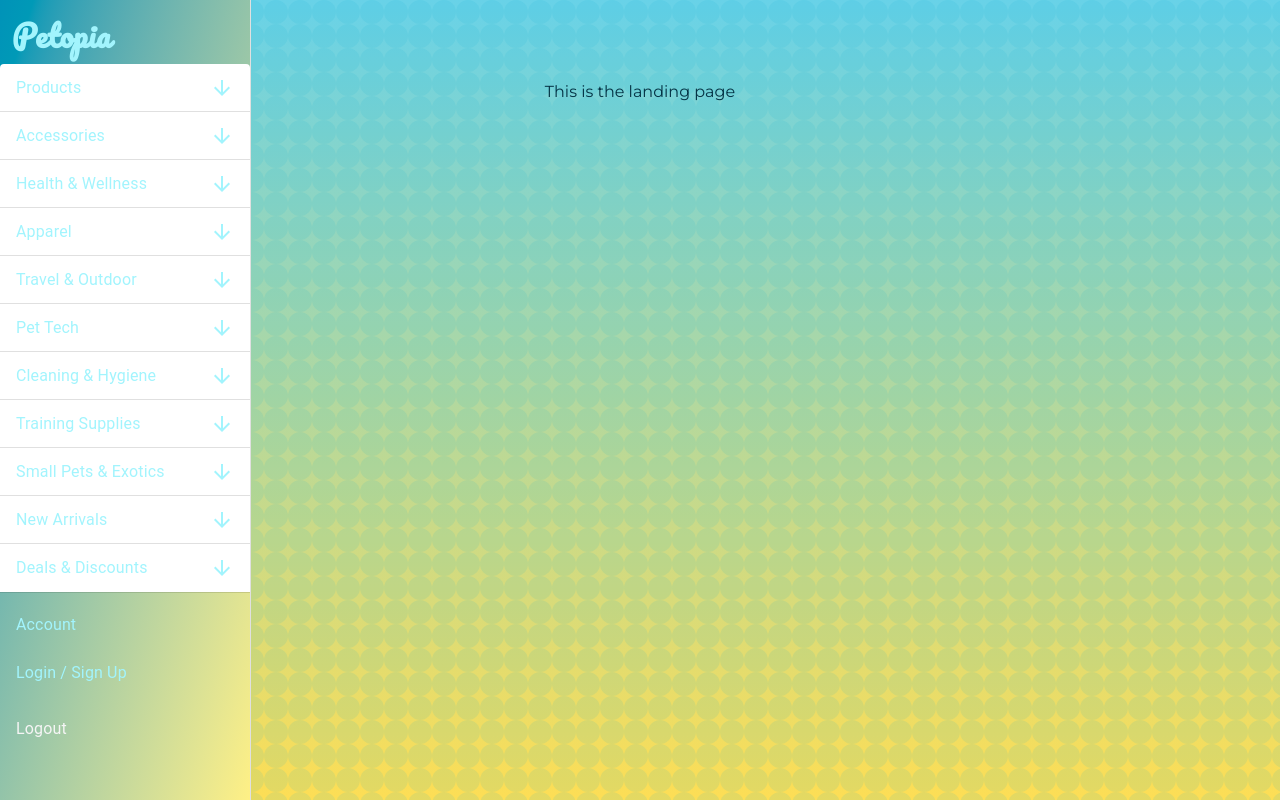
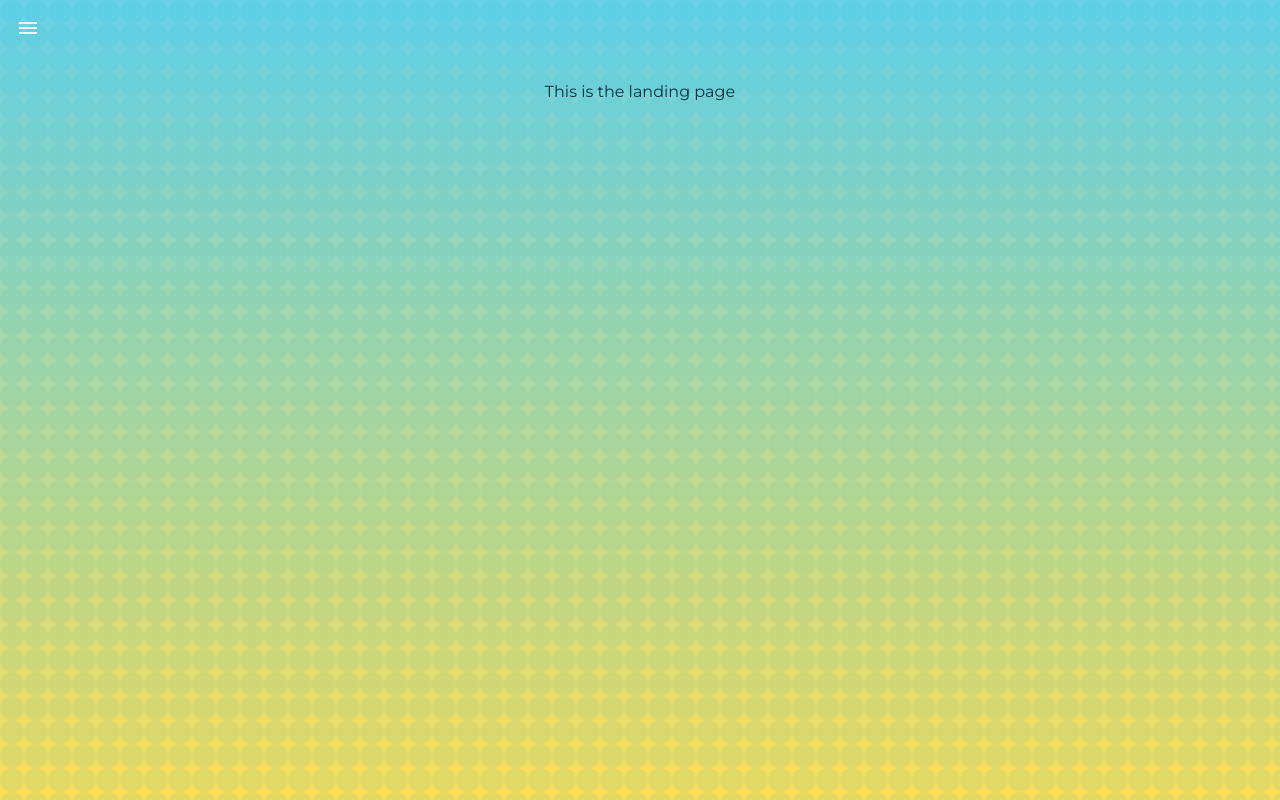
Before and after one commit to Grantmart9/choowy, a Next.js app: page / in a window 1280 px wide. Built offline with nearby package versions, Linux system fonts and the light colour scheme.

Commit message:
New menu

```diff
--- a/src/app/layout.js
+++ b/src/app/layout.js
@@ -57,8 +57,9 @@
   const [open, setOpen] = useState(false);
 
   const toggleDrawer = (newOpen) => () => {
-    setOpen(newOpen);
+    setTimeout(() => setOpen(newOpen), newOpen ? 0 : 300); // Delay state update for closing
   };
+
 
   const handleLogout = async () => {
     const { error } = await supabase.auth.signOut();
@@ -158,22 +159,33 @@
 
   const DrawerList = (
     <Box
-      sx={{ width: 250, height: "100vh" }}
-      className="bg-linear-to-br from-cyan-600 to-yellow-200  bg-repeat-y"
-      role="presentation"
-      onClick={toggleDrawer(false)}>
+      sx={{
+        width: 250,
+        height: "100vh", // Full viewport height
+        position: "fixed", // Ensure it doesn't scroll
+        overflowY: "auto", // Allow scrolling if content overflows
+
+      }}
+      className="bg-linear-to-br from-cyan-600 to-yellow-200"
+      role="presentation">
       <Button
-        className="flex align-center justify-center"
-        sx={{ textTransform: "none" }} href="/">
-        <div style={{ fontFamily: "Pacifico, serif" }} className='p-1 text-3xl font-semibold text-center justify-center text-cyan-200 mt-2'>
+        className="flex align-center justify-center mb-7"
+        sx={{ textTransform: "none" }}
+        href="/"
+      >
+        <div
+          style={{ fontFamily: "Pacifico, serif" }}
+          className="p-1 text-3xl font-semibold text-center justify-center text-cyan-200 mt-2"
+        >
           {AppName}
         </div>
       </Button>
-      {MenuList.map((list, index) =>
+      {MenuList.map((list, index) => (
         <Accordion
           key={index}
           elevation={0}
-          className="bg-transparent">
+          className="bg-transparent"
+        >
           <AccordionSummary
             expandIcon={<ArrowDownwardIcon className="text-cyan-200" />}
             aria-controls="panel1-content"
@@ -184,7 +196,7 @@
           <AccordionDetails>
             <Typography>
               <List className="grid grid-flow-row gap-0">
-                {list.menu.map((submenubutton, index) =>
+                {list.menu.map((submenubutton, subIndex) => (
                   <ListItemButton
                     className="text-cyan-200"
                     sx={{
@@ -194,15 +206,18 @@
                         color: '#68D2E8',
                       }
                     }}
-                    key={index}
-                    href={submenubutton.path}>
+                    key={subIndex}
+                    href={submenubutton.path}
+                    onClick={toggleDrawer(false)} // Close drawer on click
+                  >
                     <ListItemText className="font-sans text-sm" primary={submenubutton.name} />
                   </ListItemButton>
-                )}
+                ))}
               </List>
             </Typography>
           </AccordionDetails>
-        </Accordion>)}
+        </Accordion>
+      ))}
       <Divider />
       <List className="mt-10">
         {SubMenuList.map((menuItem, index) => (
@@ -216,7 +231,9 @@
                   backgroundColor: '#FEEFAD',
                   color: '#68D2E8',
                 }
-              }} href={menuItem.path}>
+              }}
+              href={menuItem.path}
+            >
               <ListItemText className="text-cyan-200 font-sans" primary={menuItem.name} />
             </ListItemButton>
           </ListItem>
@@ -239,6 +256,8 @@
     </Box>
   );
 
+
+
   return (
     <html lang="en" className="flex h-full items-center justify-center">
       <link rel="preconnect" href="https://fonts.googleapis.com" />
@@ -251,14 +270,15 @@
           <MenuIconButton toggleDrawer={toggleDrawer(true)} />
         </div>
         <Drawer
-          transitionDuration={800}
+          transitionDuration={800} // Matches the toggleDrawer delay
           disableScrollLock={true}
-          variant="permanent"
           elevation={20}
           open={open}
-          onClose={toggleDrawer(false)}>
+          onClose={toggleDrawer(false)}
+        >
           {DrawerList}
         </Drawer>
+
         <ThemeProvider theme={theme}>{children}</ThemeProvider>
       </body>
     </html>
```
